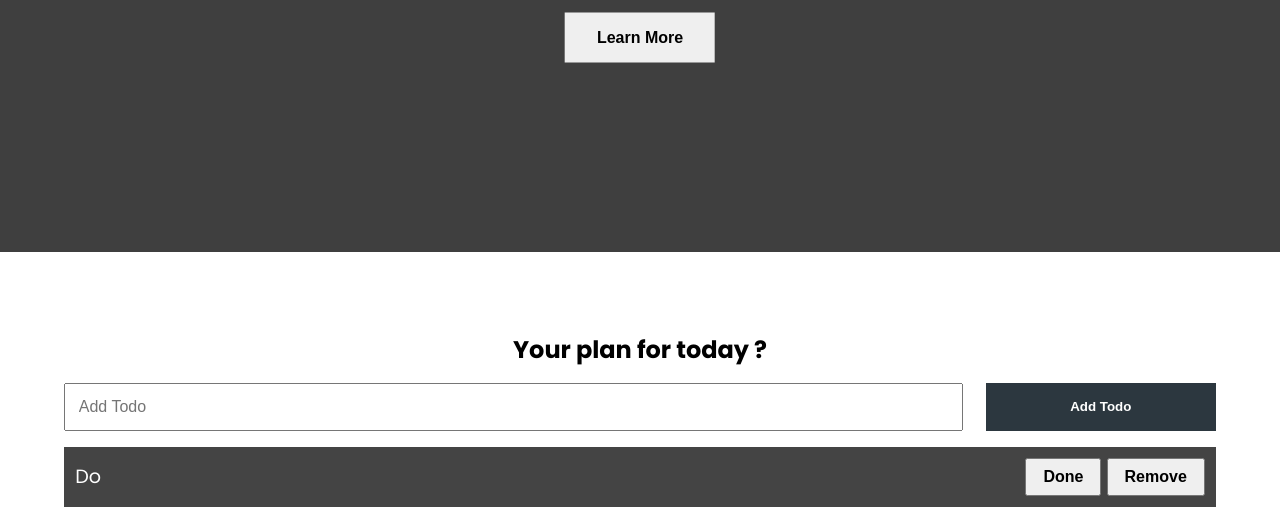
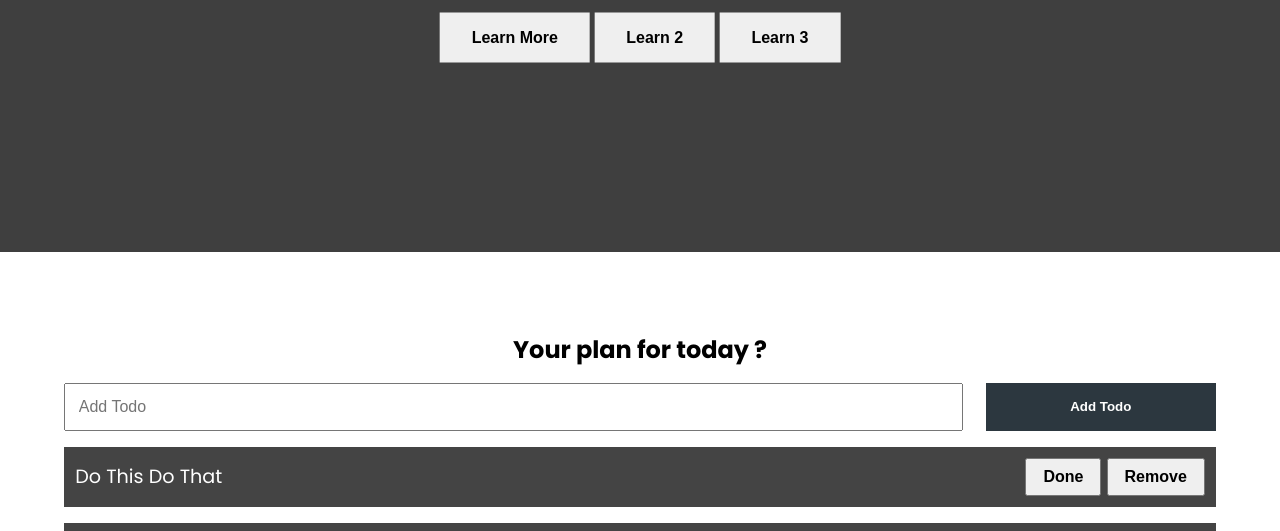
Before and after one commit to lakshaykapoor03/JS-Revision, a plain HTML site: page index.html in a window 1280 px wide. Shown: the part 228-759 px from the top of the page. Drawn offline with Linux system fonts and the light colour scheme.

Commit message:
Async Js

```diff
--- a/index.html
+++ b/index.html
@@ -43,6 +43,8 @@
           Manage your tasks <span style="display: none">Hello</span>
         </h2>
         <button class="btn btn-headline">Learn More</button>
+        <button class="btn btn-headline">Learn 2</button>
+        <button class="btn btn-headline">Learn 3</button>
       </div>
     </header>
 
--- a/script.js
+++ b/script.js
@@ -157,7 +157,32 @@
 // const rootNode = document.getRootNode()
 // console.log(rootNode.childNodes[0])
 
-const todoList= document.querySelector(".todo-list")
-console.log(todoList)
+// const todoList= document.querySelector(".todo-list")
+// console.log(todoList)
 
-todoList.firstElementChild.remove();
+// // todoList.firstElementChild.remove();
+
+// const learnBtn = document.querySelectorAll(".btn-headline")
+// console.log(learnBtn)
+
+// learnBtn.forEach((btn)=>{
+// btn.addEventListener("click",(e)=>{
+//     console.log(e.target.innerText)
+
+
+//    })
+
+// })
+
+console.log("hey there")
+
+setTimeout(()=>{
+    console.log("setTimeOut Called")
+},2000)
+
+console.log(".....")
+for(var i=0; i<=50; i++){
+    console.log("for loop is continuing"+ " "+ i)
+    i++;
+
+}
```
